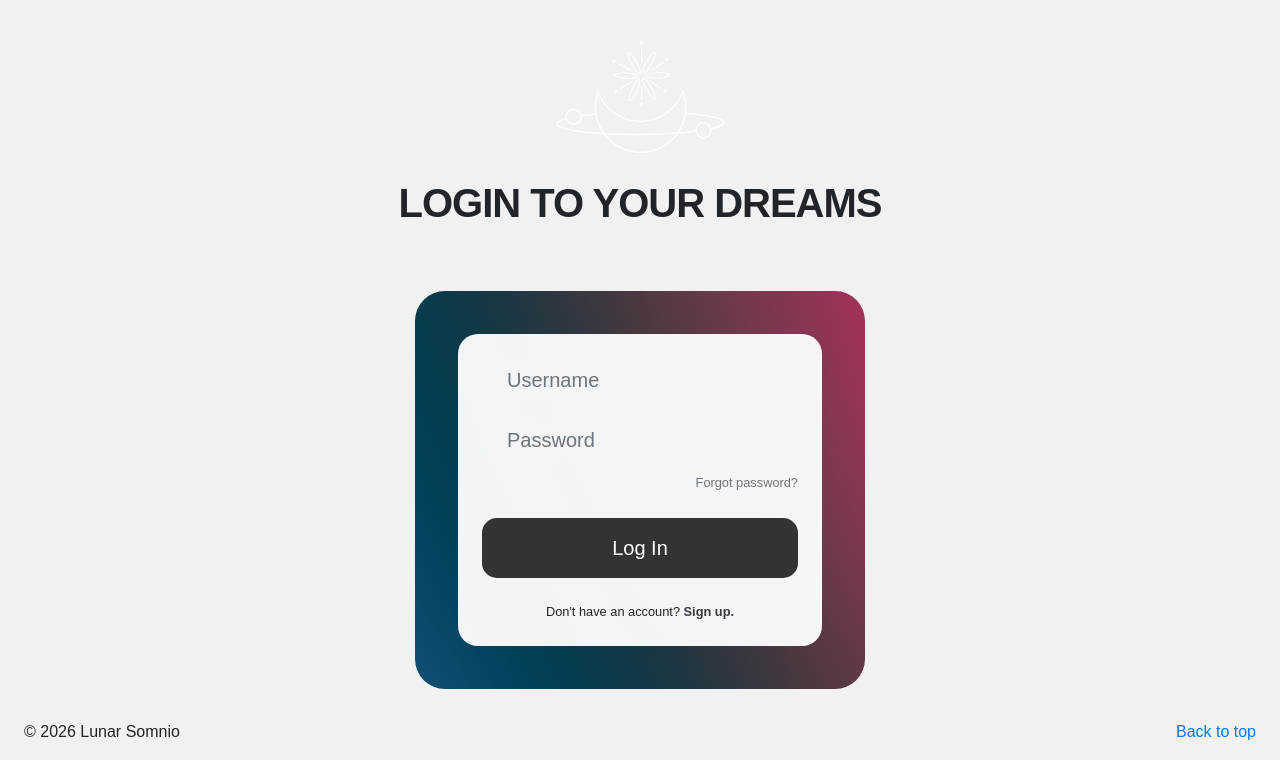
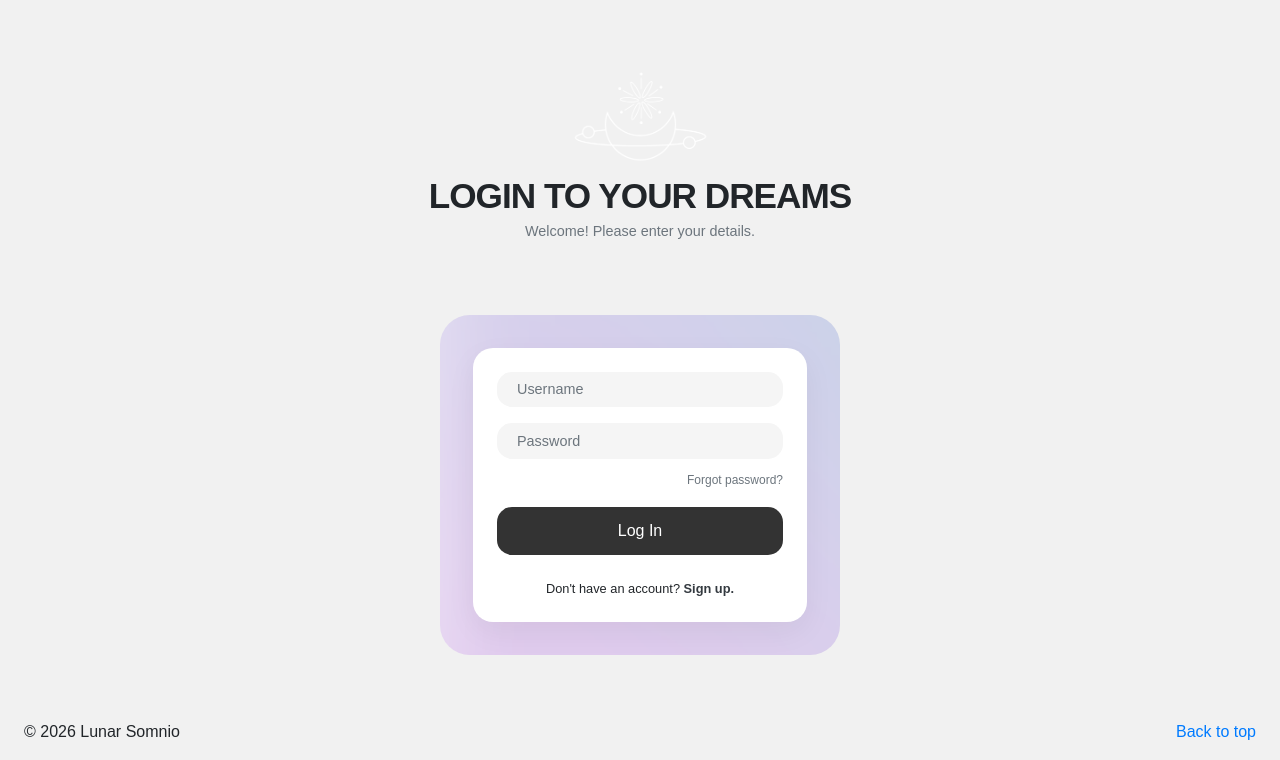
Before and after one commit to imaginethinking/lunar-somnio, a Django app: page /lunar_somnio/login/ in a window 1280 px wide. Shown: the part 126-886 px from the top of the page. Run offline with Django 3.2, Linux system fonts and the light colour scheme; some libraries are stand-ins or nearby versions; some web fonts are replaced.

Commit message:
Modification: Border color and size

```diff
--- a/templates/lunar_somnio/login.html
+++ b/templates/lunar_somnio/login.html
@@ -5,23 +5,25 @@
 
 {% block body_block %}
 <div class="full-page">
-    <div class="text-center mb-4">
-        <img src="{% static 'images/Logo3.png' %}" alt="Lunar Somnio" style="max-width: 180px; margin-bottom: 20px;">
-        <h1 class="font-weight-bold zalando-sans-semiexpanded" style="font-size: 2.5rem; letter-spacing: -1px; text-transform: uppercase;">Login to your dreams</h1>
+    <div class="text-center">
+        <img src="{% static 'images/Logo3.png' %}" alt="Lunar Somnio" style="max-width: 140px; margin-bottom: 10px;">
+        <h1 class="font-weight-bold zalando-sans-semiexpanded" style="font-size: 2.2rem; letter-spacing: -1px; text-transform: uppercase; margin-bottom: 0;">Login to your dreams</h1>
+        <p class="text-muted" style="font-size: 0.9rem; margin-top: 4px;">Welcome! Please enter your details.</p>
     </div>
 
-    <div class="box dream-bg" style="--bg-image: url('{% static 'images/BG4.png' %}'); width: 450px; padding: 40px; border-radius: 30px;">
-        <div class="card p-4" style="background: rgba(255, 255, 255, 0.95); border-radius: 20px; border: none; box-shadow: none;">
+    <div class="box mt-4" style="background: linear-gradient(rgba(255,255,255,0.7), rgba(255,255,255,0.7)), url('{% static 'images/BG4.png' %}'); background-size: cover; width: 400px; padding: 30px; border-radius: 30px;">
+
+        <div class="card p-4" style="background: white; border-radius: 20px; border: none; box-shadow: 0 10px 30px rgba(0,0,0,0.05);">
             <form method="POST">
                 {% csrf_token %}
-                <input type="text" name="username" class="form-control dream-title-input mb-3" placeholder="Username" required>
-                <input type="password" name="password" class="form-control dream-title-input mb-2" placeholder="Password" required>
+                <input type="text" name="username" class="form-control dream-title-input mb-3" placeholder="Username" required style="font-size: 0.9rem; padding: 12px 20px;">
+                <input type="password" name="password" class="form-control dream-title-input mb-2" placeholder="Password" required style="font-size: 0.9rem; padding: 12px 20px;">
 
-                <div class="text-right mb-4">
-                    <a href="#" class="small text-muted">Forgot password?</a>
+                <div class="text-right mb-3">
+                    <a href="#" class="small text-muted" style="font-size: 0.75rem;">Forgot password?</a>
                 </div>
 
-                <button type="submit" class="btn btn-block dream-title-input" style="background-color: #333; color: white; height: auto; padding: 15px; font-weight: 500;">
+                <button type="submit" class="btn btn-block dream-title-input" style="background-color: #333; color: white; height: auto; padding: 12px; font-weight: 500; font-size: 1rem;">
                     Log In
                 </button>
             </form>
```
Also changed, not shown: templates/lunar_somnio/register.html (+13 -10 lines).
